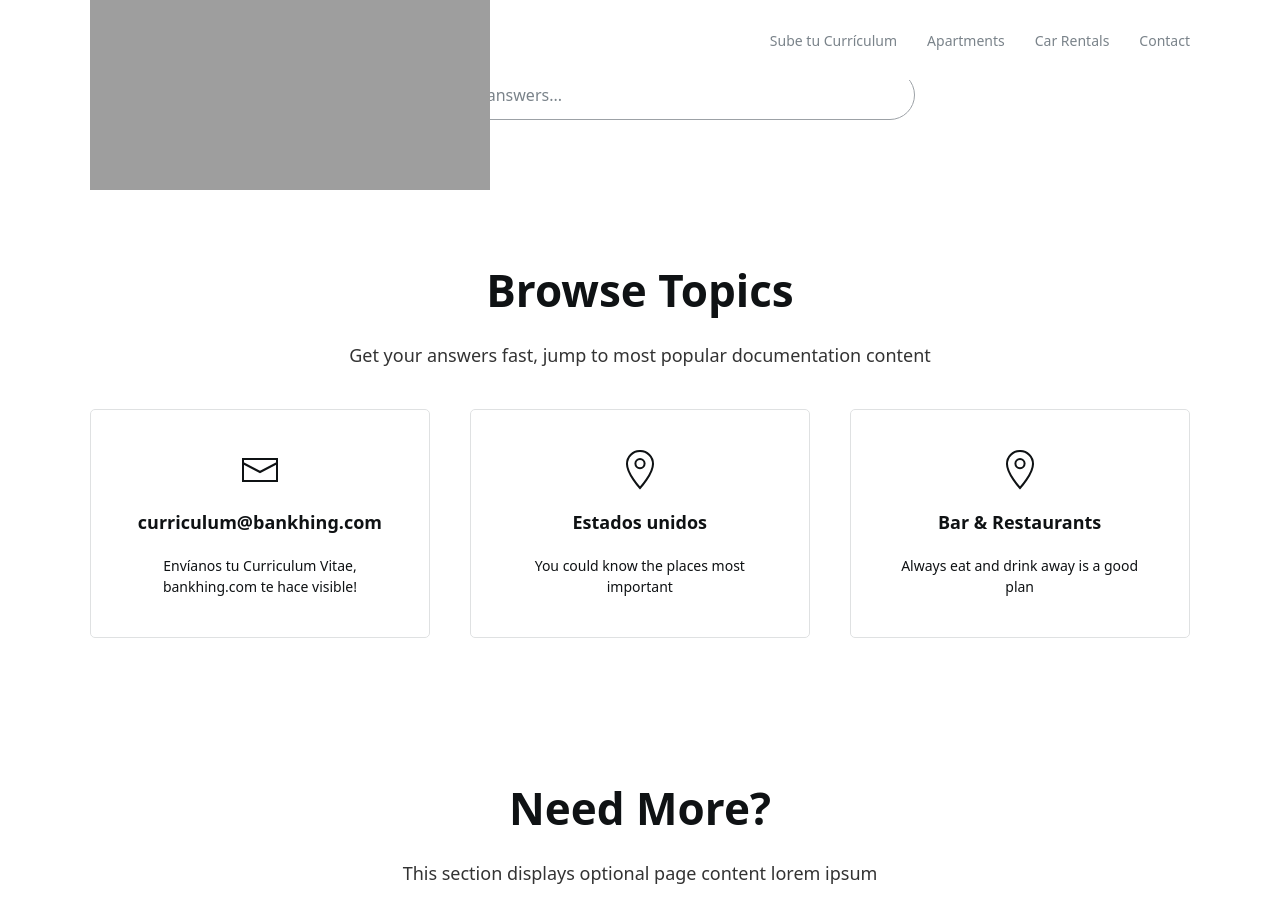
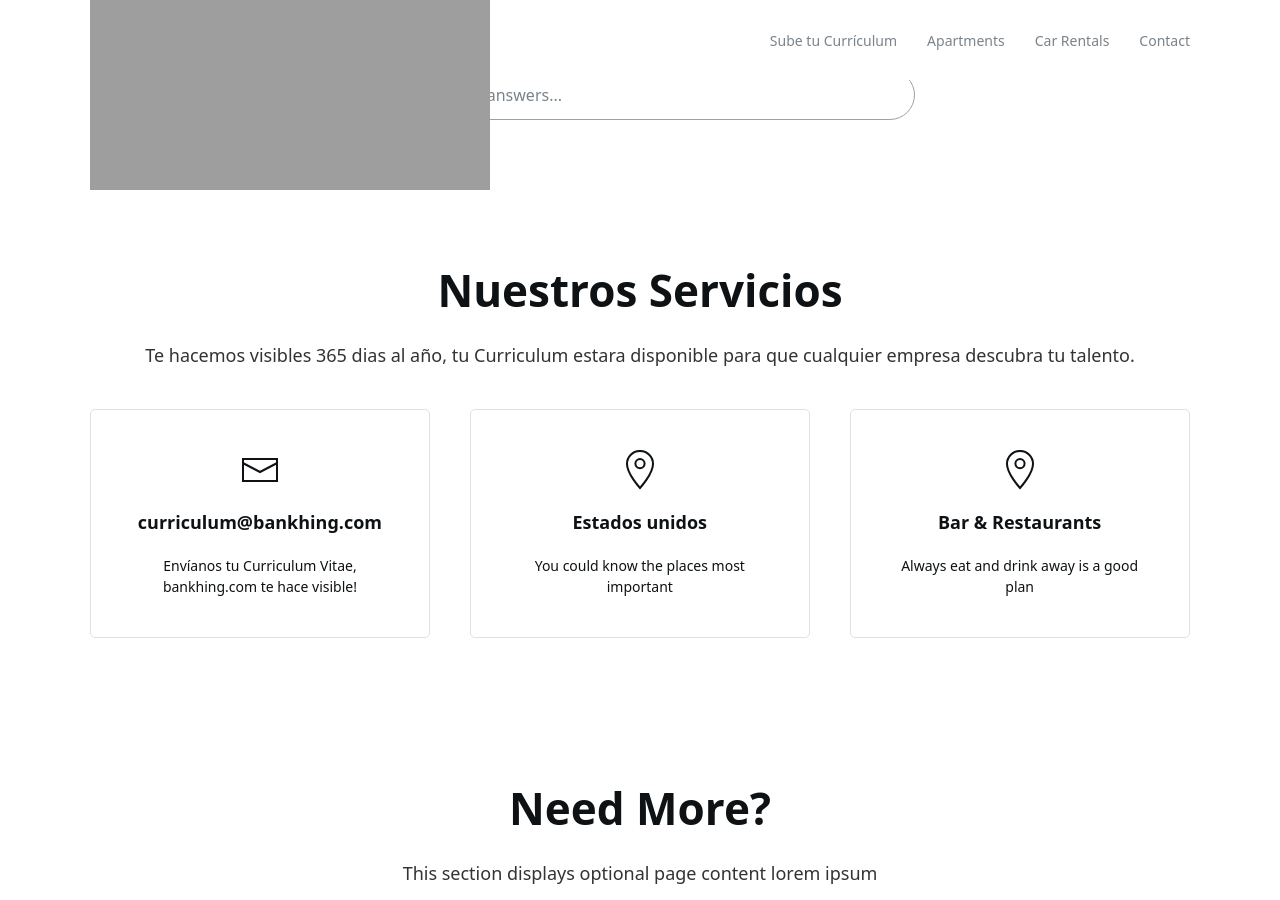
Before and after one commit to jelmii/jelmii.github.io, a Jekyll site: the page built from index.md, in a window 1280 px wide and 900 px high, scrolled down 438 px. Built offline with Jekyll 4.4.1, drawn with Linux system fonts in a browser that asks for light colours.

Commit message:
Update index.md

```diff
--- a/index.md
+++ b/index.md
@@ -7,8 +7,8 @@ hero:
     search: true
 categories:
     columns: 3
-    title: Browse Topics
-    subtitle: Get your answers fast, jump to most popular documentation content
+    title: Nuestros Servicios
+    subtitle: Te hacemos visibles 365 dias al año, tu Curriculum estara disponible para que cualquier empresa descubra tu talento.
 section:
     title: Need More?
     subtitle: This section displays optional page content lorem ipsum
```
